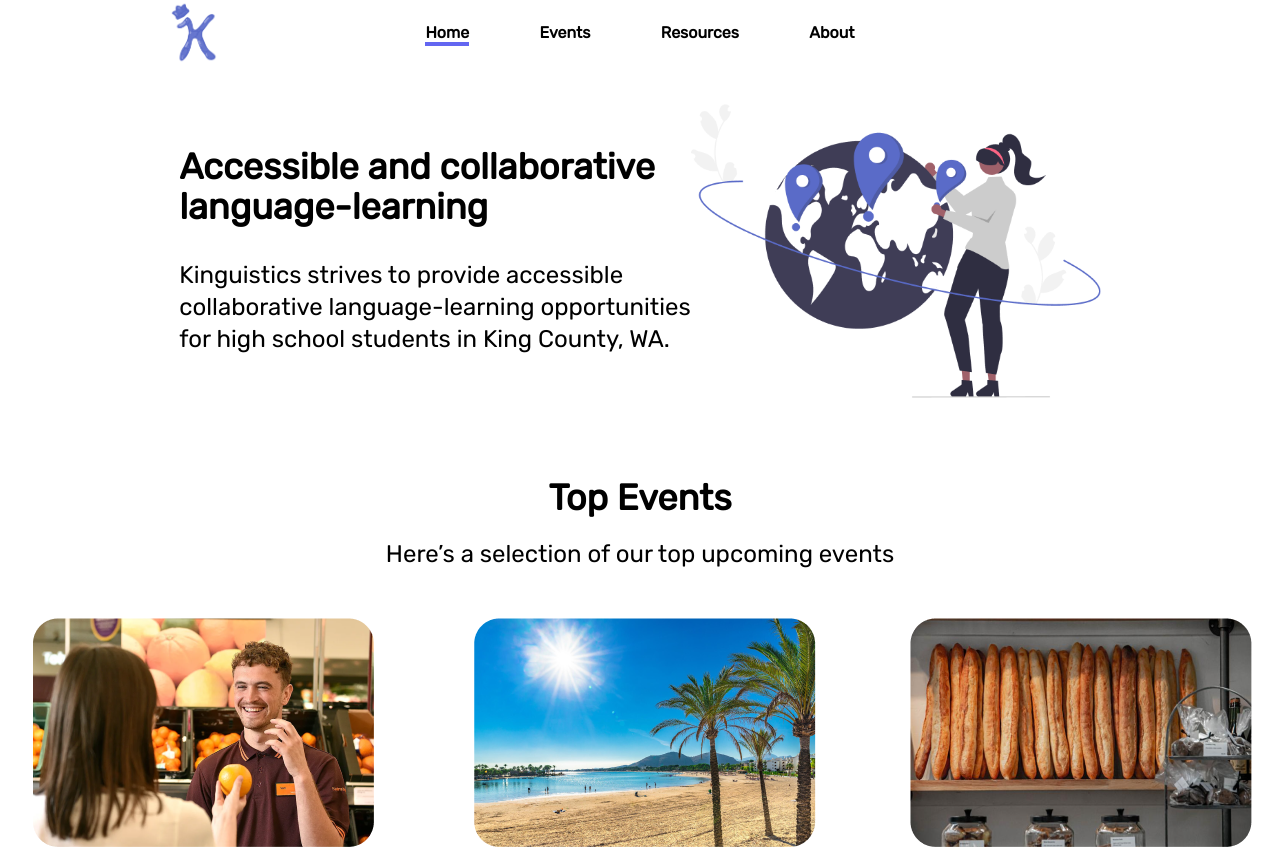
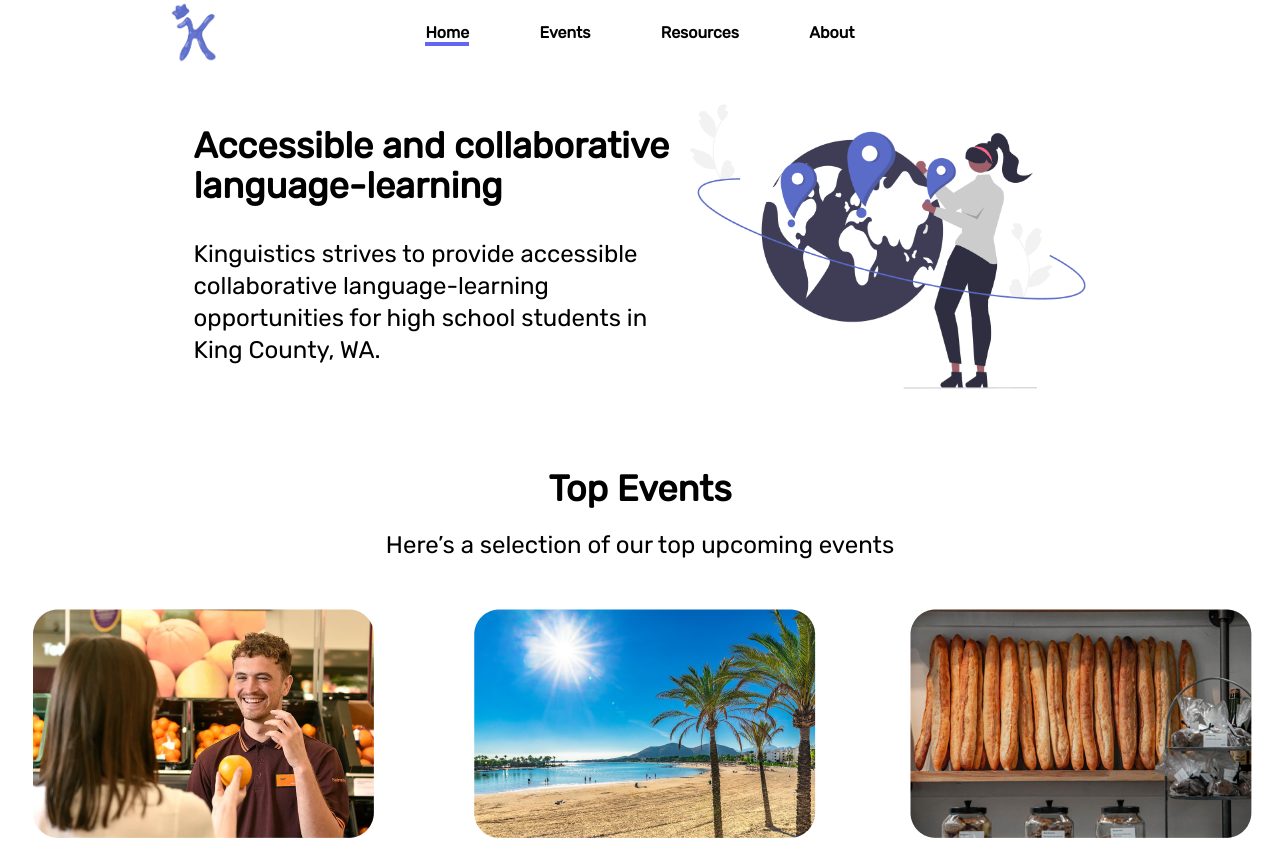
Before and after one commit to UW-INFO442-AU23/jelly-cats, a React (Create React App) app: page / in a window 1280 px wide. Shown: the top 849 px of the page. Built offline with nearby package versions, Linux system fonts and the light colour scheme.

Commit message:
fixed formatting

```diff
--- a/src/components/Home/Home.js
+++ b/src/components/Home/Home.js
@@ -12,10 +12,10 @@ export default function Home(props) {
     <div>
         <Navbar />
         <div className="flex flex-col justify-center">
-        <div className="flex md:flex-row justify-center my-10 mx-14 md:mx-20 lg:mx-32 items-center">
+            <div className="flex md:flex-row justify-center my-10 mx-14 md:mx-20 lg:mx-36 items-center">
             <div className="flex flex-col basis-3/4 md:basis-1/2">
                 <p className="text-lg md:text-2xl lg:text-4xl font-bold">Accessible and collaborative language-learning</p>
-            <p className="mt-8 md:text-lg lg:text-2xl">Kinguistics strives to provide accessible collaborative language-learning opportunities for high school students in King County, WA. </p>
+                <p className="mt-8 md:text-lg lg:text-2xl">Kinguistics strives to provide accessible collaborative language-learning opportunities for high school students in King County, WA.</p>
             </div>
             <img className="h-fill w-2/5" src={home} alt="Home" />
             </div>
```
Lines whose indentation alone changed are shown as unchanged.
